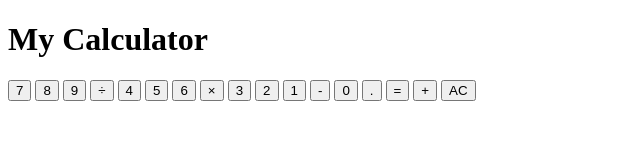
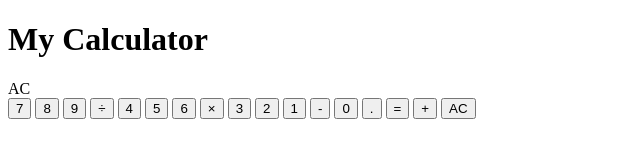
Before and after one commit to LaebaIqbal/MyCalculator, a plain HTML site: page index.html in a window 1280 px wide. Both pictures are taken after a click on the button "AC". Shown: the whole page, without its empty margins (0-640 px from the left). Drawn offline with Linux system fonts and the light colour scheme.

Commit message:
make display work

```diff
--- a/index.html
+++ b/index.html
@@ -30,6 +30,8 @@
         <button id ="btnAdd">+</button>
 
         <button id = "clear">AC</button>
+
+        <script src="../MyCalculator/script.js"></script>
     </div>
 
 
--- a/script.js
+++ b/script.js
@@ -31,3 +31,15 @@ function divide(num1, num2){
         divide(num1, num2)
     }
  }
+
+function displaySth(e){
+    let display = document.querySelector("#display")
+    display.textContent += e.target.textContent
+    let curr_num = display.textContent
+
+
+}
+ const buttons = document.querySelectorAll("button")
+    buttons.forEach((button)=>{
+    button.addEventListener("click",displaySth)
+ })
```
